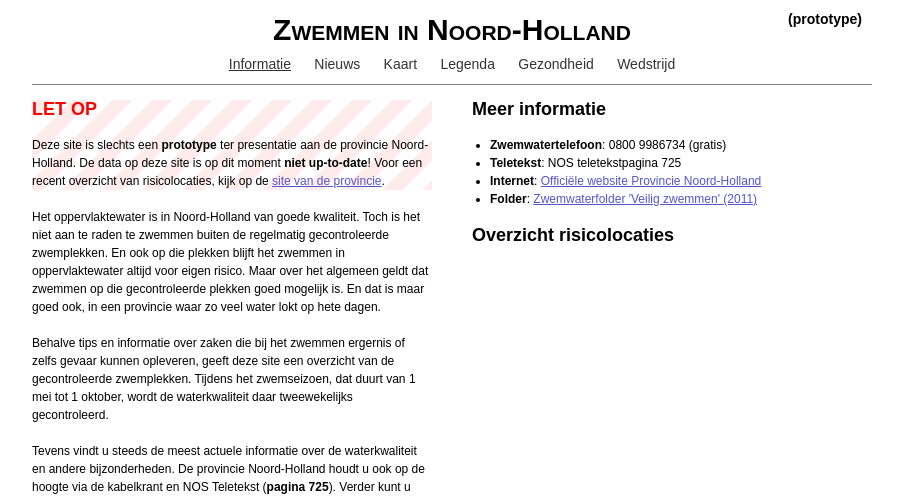
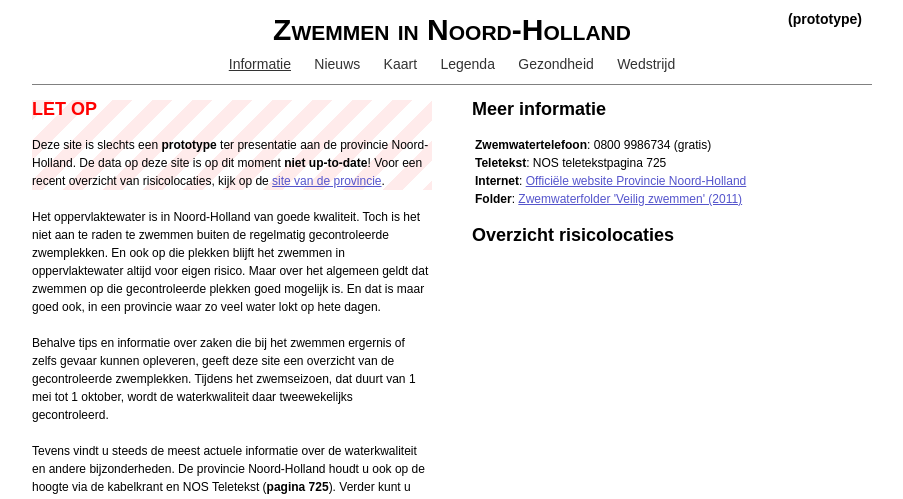
Before and after one commit to janpaul123/zwemmeninnoordholland, a PHP site: page / in a window 1280 px wide. Shown: the top 499 px of the page, without its empty margins (188-1091 px from the left). Run offline with PHP 8.4, Linux system fonts and the light colour scheme; data that the repository does not hold is empty; some libraries are stand-ins or nearby versions.

Commit message:
Kleine aanpassing

```diff
--- a/style.css
+++ b/style.css
@@ -75,6 +75,12 @@ a, a:hover, a:visited, a:link {
 
 #informatie_content {
 	display: block;
+}
+
+#informatie_content ul {
+	list-style-type: none;
+	margin-left: 0px;
+	padding-left: 3px;
 }
 
 #kaart_content {
```
